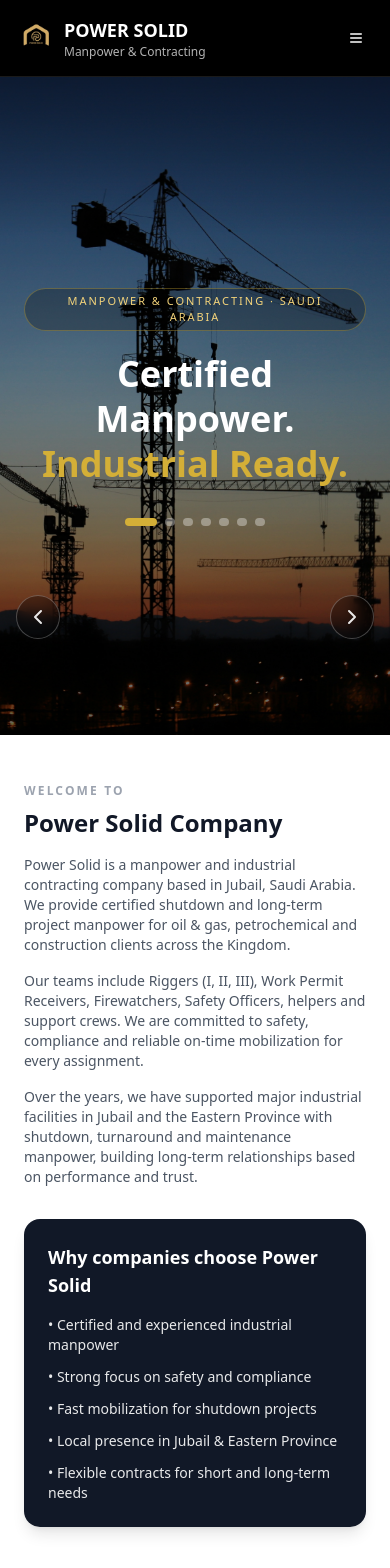
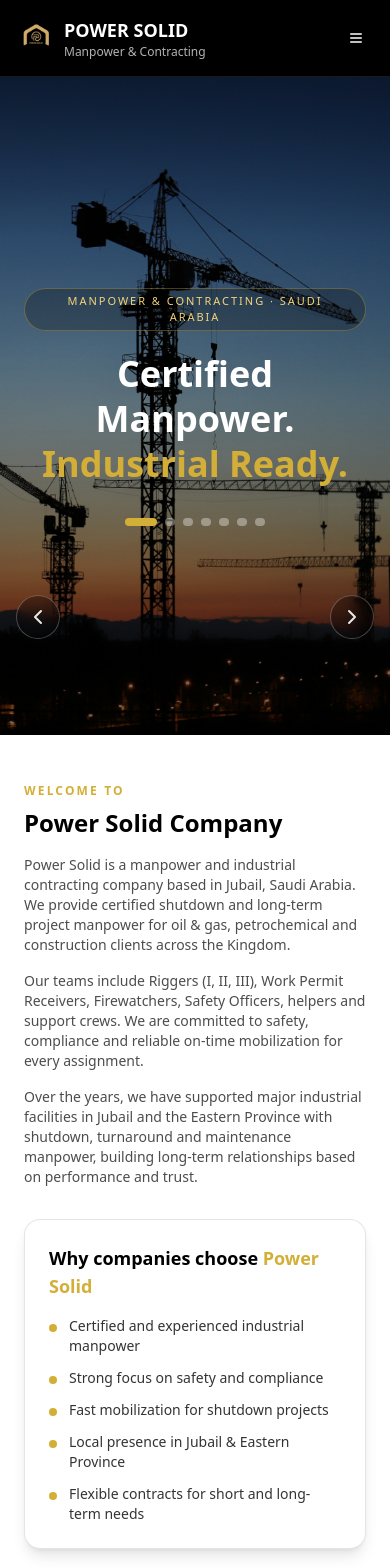
Before and after one commit to igabdullah11/power-solid-website, a Next.js app: page / in a window 390 px wide. Shown: the top 1568 px of the page. Built offline with nearby package versions, Linux system fonts and the light colour scheme.

Commit message:
Update homepage sections to white theme + gold accents

```diff
--- a/components/stats-section.tsx
+++ b/components/stats-section.tsx
@@ -1,106 +1,14 @@
-// // import { Users, Briefcase, Award, Target } from "lucide-react"
-
-// // const stats = [
-// //   {
-// //     icon: Users,
-// //     value: "250+",
-// //     label: "Team Members",
-// //   },
-// //   {
-// //     icon: Briefcase,
-// //     value: "150+",
-// //     label: "Projects Completed",
-// //   },
-// //   {
-// //     icon: Award,
-// //     value: "25+",
-// //     label: "Awards & Certifications",
-// //   },
-// //   {
-// //     icon: Target,
-// //     value: "98%",
-// //     label: "Client Satisfaction",
-// //   },
-// // ]
-
-// // export function StatsSection() {
-// //   return (
-// //     <section className="bg-black py-16">
-// //       <div className="container mx-auto px-6">
-// //         <div className="grid grid-cols-1 sm:grid-cols-2 lg:grid-cols-4 gap-8">
-// //           {stats.map((stat, index) => (
-// //             <div key={index} className="flex flex-col items-center text-center">
-// //               <div className="w-16 h-16 bg-primary/20 rounded-2xl flex items-center justify-center mb-4">
-// //                 <stat.icon className="w-8 h-8 text-primary" strokeWidth={1.5} />
-// //               </div>
-// //               <div className="text-4xl md:text-5xl font-bold text-white mb-2">{stat.value}</div>
-// //               <div className="text-white/80 text-sm">{stat.label}</div>
-// //             </div>
-// //           ))}
-// //         </div>
-// //       </div>
-// //     </section>
-// //   )
-// // }
-// import { Users, Briefcase, ShieldCheck, Building2 } from "lucide-react"
-
-// const stats = [
-//   {
-//     icon: Users,
-//     value: "500+",
-//     label: "Skilled Workers Supplied",
-//   },
-//   {
-//     icon: Briefcase,
-//     value: "200+",
-//     label: "Industrial Projects Supported",
-//   },
-//   {
-//     icon: Building2,
-//     value: "50+",
-//     label: "Active Client Companies",
-//   },
-//   {
-//     icon: ShieldCheck,
-//     value: "100%",
-//     label: "Safety & Site Compliance",
-//   },
-// ]
-
-// export function StatsSection() {
-//   return (
-//     <section className="bg-black py-16">
-//       <div className="container mx-auto px-6">
-//         <div className="grid grid-cols-1 sm:grid-cols-2 lg:grid-cols-4 gap-8">
-//           {stats.map((stat, index) => (
-//             <div key={index} className="flex flex-col items-center text-center">
-//               <div className="w-16 h-16 bg-[#d4af37]/20 rounded-2xl flex items-center justify-center mb-4">
-//                 <stat.icon className="w-8 h-8 text-[#d4af37]" strokeWidth={1.5} />
-//               </div>
-//               <div className="text-4xl md:text-5xl font-bold text-white mb-2">
-//                 {stat.value}
-//               </div>
-//               <div className="text-white/80 text-sm">
-//                 {stat.label}
-//               </div>
-//             </div>
-//           ))}
-//         </div>
-//       </div>
-//     </section>
-//   )
-// }
 export function StatsSection() {
   return (
-    <section className="bg-[#020617] text-white py-12 md:py-16 border-t border-white/5">
+    <section className="bg-black text-white py-12 md:py-16 border-t border-white/10">
       <div className="container mx-auto px-6">
         {/* Top row: title + short description */}
         <div className="flex flex-col md:flex-row md:items-end md:justify-between gap-4 mb-10">
           <div>
-            <p className="text-xs md:text-sm font-semibold tracking-[0.18em] text-[#facc15] uppercase mb-2">
+            <p className="text-xs md:text-sm font-semibold tracking-[0.18em] text-[#d4af37] uppercase mb-2">
               Power Solid in numbers
             </p>
-            <h2 className="text-2xl md:text-3xl font-bold">
+            <h2 className="text-2xl md:text-3xl font-bold text-white">
               Manpower you can rely on
             </h2>
           </div>
@@ -114,8 +22,8 @@ export function StatsSection() {
 
         {/* Stats cards */}
         <div className="grid gap-6 md:grid-cols-4">
-          <div className="rounded-2xl border border-white/10 bg-white/5 p-6">
-            <p className="text-3xl md:text-4xl font-bold text-[#facc15] mb-1">
+          <div className="rounded-2xl border border-white/10 bg-white/5 p-6 hover:border-[#d4af37]/40 transition-colors">
+            <p className="text-3xl md:text-4xl font-bold text-[#d4af37] mb-1">
               500+
             </p>
             <p className="text-sm md:text-base text-white/80">
@@ -123,8 +31,8 @@ export function StatsSection() {
             </p>
           </div>
 
-          <div className="rounded-2xl border border-white/10 bg-white/5 p-6">
-            <p className="text-3xl md:text-4xl font-bold text-[#facc15] mb-1">
+          <div className="rounded-2xl border border-white/10 bg-white/5 p-6 hover:border-[#d4af37]/40 transition-colors">
+            <p className="text-3xl md:text-4xl font-bold text-[#d4af37] mb-1">
               200+
             </p>
             <p className="text-sm md:text-base text-white/80">
@@ -132,8 +40,8 @@ export function StatsSection() {
             </p>
           </div>
 
-          <div className="rounded-2xl border border-white/10 bg-white/5 p-6">
-            <p className="text-3xl md:text-4xl font-bold text-[#facc15] mb-1">
+          <div className="rounded-2xl border border-white/10 bg-white/5 p-6 hover:border-[#d4af37]/40 transition-colors">
+            <p className="text-3xl md:text-4xl font-bold text-[#d4af37] mb-1">
               50+
             </p>
             <p className="text-sm md:text-base text-white/80">
@@ -141,8 +49,8 @@ export function StatsSection() {
             </p>
           </div>
 
-          <div className="rounded-2xl border border-white/10 bg-white/5 p-6">
-            <p className="text-3xl md:text-4xl font-bold text-[#facc15] mb-1">
+          <div className="rounded-2xl border border-white/10 bg-white/5 p-6 hover:border-[#d4af37]/40 transition-colors">
+            <p className="text-3xl md:text-4xl font-bold text-[#d4af37] mb-1">
               100%
             </p>
             <p className="text-sm md:text-base text-white/80">
--- a/components/welcome-section.tsx
+++ b/components/welcome-section.tsx
@@ -1,28 +1,32 @@
 export function WelcomeSection() {
   return (
-    <section className="py-12 md:py-16 bg-white">
+    <section className="py-12 md:py-16 bg-white text-black">
       <div className="container mx-auto px-6">
         <div className="grid gap-8 md:grid-cols-[2fr,1fr] items-start">
           <div>
-            <p className="text-xs md:text-sm font-semibold tracking-[0.18em] text-[#9ca3af] uppercase mb-2">
+            <p className="text-xs md:text-sm font-semibold tracking-[0.18em] text-[#d4af37] uppercase mb-2">
               Welcome to
             </p>
-            <h2 className="text-2xl md:text-3xl lg:text-4xl font-bold text-[#111827] mb-4">
+
+            <h2 className="text-2xl md:text-3xl lg:text-4xl font-bold text-black mb-4">
               Power Solid Company
             </h2>
-            <p className="text-sm md:text-base text-[#4b5563] mb-4">
+
+            <p className="text-sm md:text-base text-black/70 mb-4">
               Power Solid is a manpower and industrial contracting company based
               in Jubail, Saudi Arabia. We provide certified shutdown and
               long-term project manpower for oil &amp; gas, petrochemical and
               construction clients across the Kingdom.
             </p>
-            <p className="text-sm md:text-base text-[#4b5563] mb-4">
+
+            <p className="text-sm md:text-base text-black/70 mb-4">
               Our teams include Riggers (I, II, III), Work Permit Receivers,
               Firewatchers, Safety Officers, helpers and support crews. We are
               committed to safety, compliance and reliable on-time mobilization
               for every assignment.
             </p>
-            <p className="text-sm md:text-base text-[#4b5563]">
+
+            <p className="text-sm md:text-base text-black/70">
               Over the years, we have supported major industrial facilities in
               Jubail and the Eastern Province with shutdown, turnaround and
               maintenance manpower, building long-term relationships based on
@@ -31,16 +35,33 @@ export function WelcomeSection() {
           </div>
 
           {/* Side card with quick facts */}
-          <div className="bg-[#111827] text-white rounded-2xl p-6 md:p-8 shadow-lg">
+          <div className="bg-white text-black rounded-2xl p-6 md:p-8 border border-black/10 shadow-lg">
             <h3 className="text-lg font-semibold mb-4">
-              Why companies choose Power Solid
+              Why companies choose{" "}
+              <span className="text-[#d4af37]">Power Solid</span>
             </h3>
-            <ul className="space-y-3 text-sm md:text-base text-white/90">
-              <li>• Certified and experienced industrial manpower</li>
-              <li>• Strong focus on safety and compliance</li>
-              <li>• Fast mobilization for shutdown projects</li>
-              <li>• Local presence in Jubail &amp; Eastern Province</li>
-              <li>• Flexible contracts for short and long-term needs</li>
+
+            <ul className="space-y-3 text-sm md:text-base text-black/80">
+              <li className="flex gap-3">
+                <span className="mt-2 h-2 w-2 rounded-full bg-[#d4af37] flex-shrink-0" />
+                <span>Certified and experienced industrial manpower</span>
+              </li>
+              <li className="flex gap-3">
+                <span className="mt-2 h-2 w-2 rounded-full bg-[#d4af37] flex-shrink-0" />
+                <span>Strong focus on safety and compliance</span>
+              </li>
+              <li className="flex gap-3">
+                <span className="mt-2 h-2 w-2 rounded-full bg-[#d4af37] flex-shrink-0" />
+                <span>Fast mobilization for shutdown projects</span>
+              </li>
+              <li className="flex gap-3">
+                <span className="mt-2 h-2 w-2 rounded-full bg-[#d4af37] flex-shrink-0" />
+                <span>Local presence in Jubail &amp; Eastern Province</span>
+              </li>
+              <li className="flex gap-3">
+                <span className="mt-2 h-2 w-2 rounded-full bg-[#d4af37] flex-shrink-0" />
+                <span>Flexible contracts for short and long-term needs</span>
+              </li>
             </ul>
           </div>
         </div>
```
Also changed, not shown: app/page.tsx (+0 -20 lines), components/services-section.tsx (+12 -95 lines).
